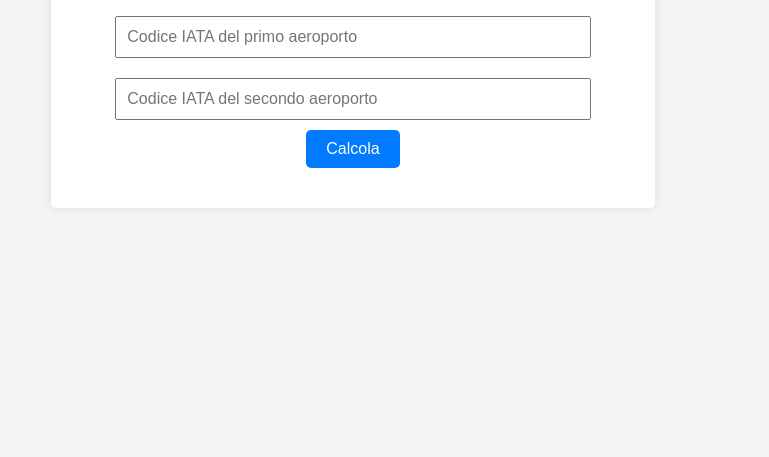
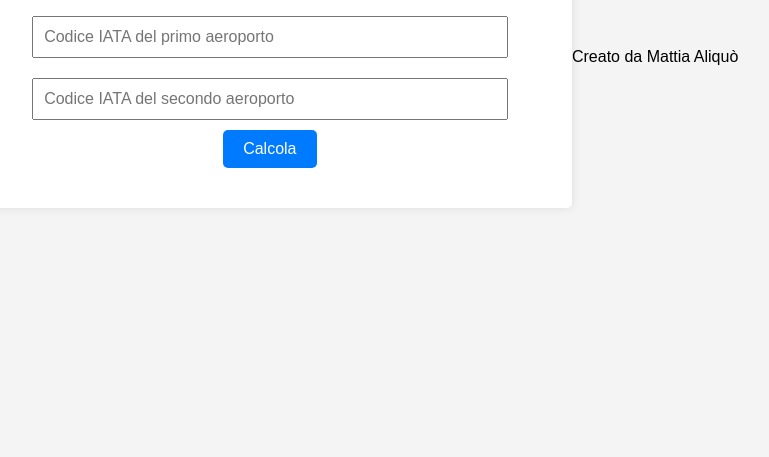
Before and after one commit to mattiaaliquo/airport-distance-calculator, a plain HTML site: page index.html in a window 1280 px wide. Shown: the part 343-800 px from the top of the page, without its empty margins (287-1056 px from the left). Drawn offline with Linux system fonts and the light colour scheme.

Commit message:
Update index.html

```diff
--- a/index.html
+++ b/index.html
@@ -14,6 +14,9 @@
         <button onclick="calculateDistance()">Calcola</button>
         <div class="result" id="result"></div>
     </div>
+    <footer>
+        <p>Creato da Mattia Aliquò</p>
+    </footer>
     <script src="script.js"></script>
 </body>
 </html>
```
